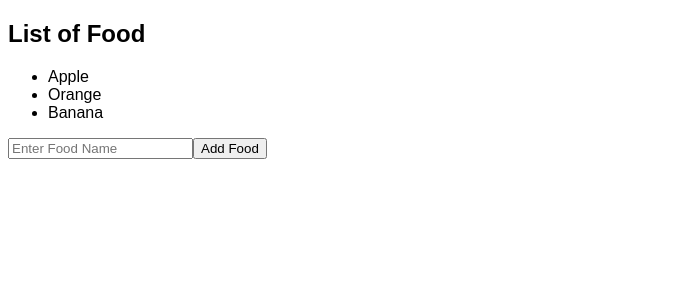
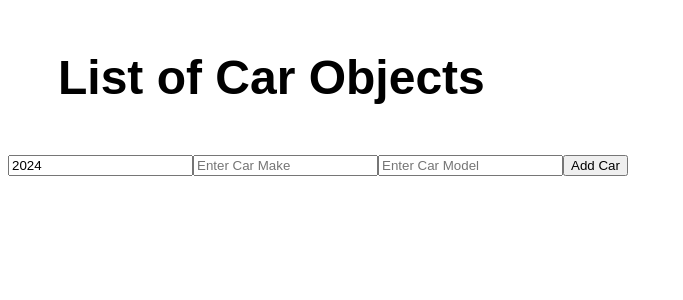
Before and after one commit to YourAverageMo/reactPlayground, a React (Vite) app in the folder my-react-app/: page / in a window 1280 px wide. Shown: the top 300 px of the page, without its empty margins (0-683 px from the left). Built offline with nearby package versions, Linux system fonts and the light colour scheme.

Commit message:
more complex reactive lists

```diff
--- a/my-react-app/src/MyComponent.jsx
+++ b/my-react-app/src/MyComponent.jsx
@@ -1,31 +1,62 @@
 import React, { useState } from "react";
 
 function MyComponent() {
-  const [foods, setFoods] = useState(["Apple", "Orange", "Banana"]);
+  const [cars, setCar] = useState([]);
+  const [carYear, setCarYear] = useState(new Date().getFullYear());
+  const [carMake, setCarMake] = useState("");
+  const [carModel, setCarModel] = useState("");
 
-  function handleAddFood() {
-    const newFood = document.getElementById("foodInput").value;
-    document.getElementById("foodInput").value = "";
+  function handleAddCar() {
+    const newCar = { year: carYear, make: carMake, model: carModel };
+    setCar((c) => [...c, newCar]);
 
-    setFoods((f) => [...foods, newFood]);
+    setCarYear(new Date().getFullYear());
+    setCarMake("");
+    setCarModel("");
   }
 
-  function handleRemoveFood(index) {
-    setFoods(foods.filter((_, i) => i !== index));
+  function handleRemoveCar(index) {
+    setCar(c => c.filter((_,i) => i !== index));
+  }
+
+  function handleYearChange(event) {
+    setCarYear(event.target.value);
+  }
+
+  function handleMakeChange(event) {
+    setCarMake(event.target.value);
+  }
+
+  function handleModelChange(event) {
+    setCarModel(event.target.value);
   }
 
   return (
     <>
-      <h2>List of Food</h2>
-      <ul>
-        {foods.map((food, index) => (
-          <li key={index} onClick={() => handleRemoveFood(index)}>
-            {food}
-          </li>
-        ))}
-      </ul>
-      <input type="text" id="foodInput" placeholder="Enter Food Name" />
-      <button onClick={handleAddFood}>Add Food</button>
+      <div className="cars-list-container">
+        <h1>List of Car Objects</h1>
+        <ul className="cars-list">
+          {cars.map((car, index) => (
+            <li key={index} onClick={() => handleRemoveCar(index)}>
+              {car.year} {car.make} {car.model}
+            </li>
+          ))}
+        </ul>
+        <input type="number" value={carYear} onChange={handleYearChange} />
+        <input
+          type="text"
+          value={carMake}
+          placeholder="Enter Car Make"
+          onChange={handleMakeChange}
+        />
+        <input
+          type="text"
+          value={carModel}
+          placeholder="Enter Car Model"
+          onChange={handleModelChange}
+        />
+        <button onClick={handleAddCar}>Add Car</button>
+      </div>
     </>
   );
 }
```
